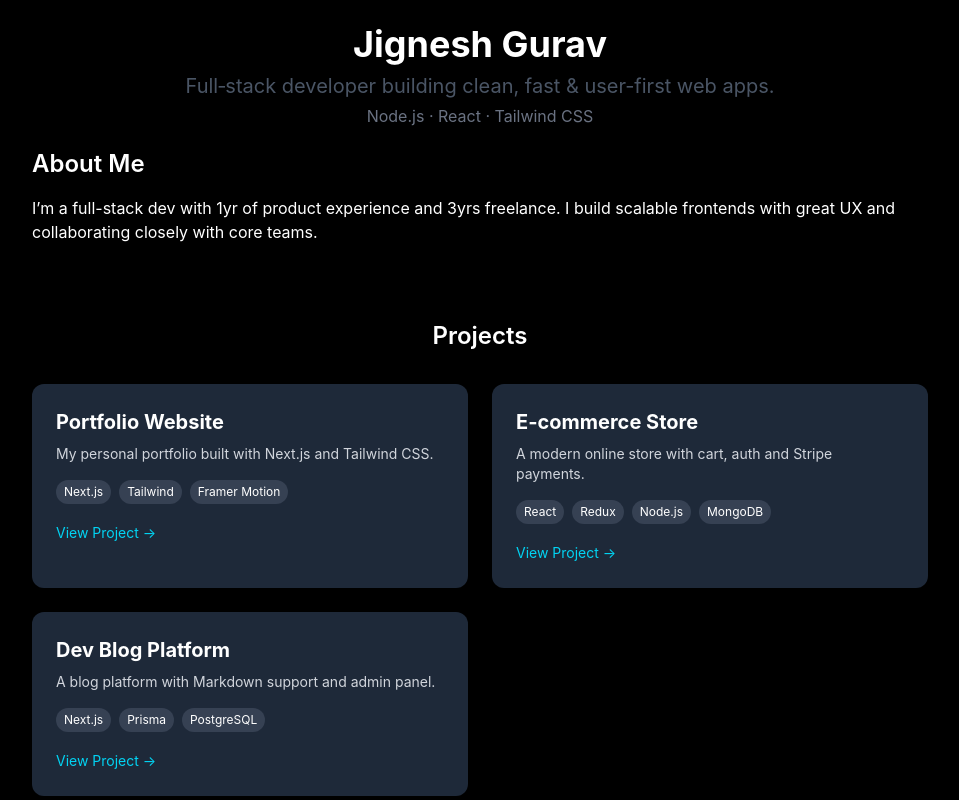
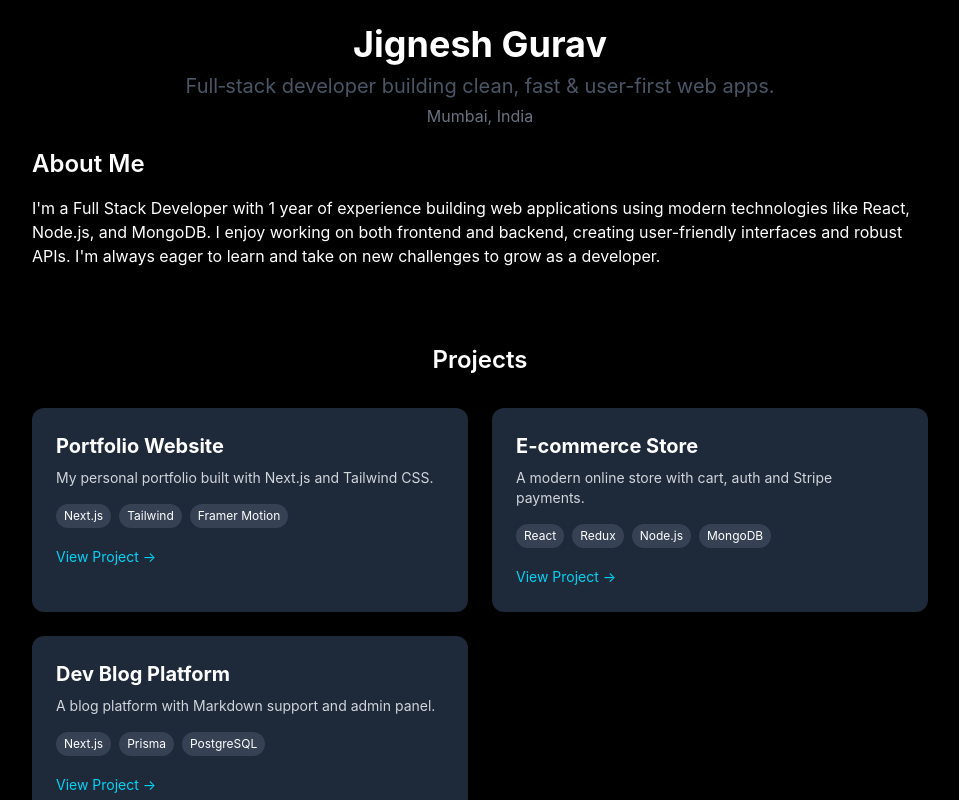
Before and after one commit to jignesh1001/portfolio, a React (Vite) app: page / in a window 1280 px wide. Shown: the top 800 px of the page, without its empty margins (160-1119 px from the left). Built offline with nearby package versions, Linux system fonts and the light colour scheme.

Commit message:
changes in about section

```diff
--- a/src/components/About.jsx
+++ b/src/components/About.jsx
@@ -11,9 +11,7 @@ export default function About() {
     >
       <h2 className="text-2xl font-semibold mb-4">About Me</h2>
       <p>
-        I’m a full-stack dev with 1yr of product experience and 3yrs freelance.
-        I build scalable frontends with great UX and collaborating closely with
-        core teams.
+       I'm a Full Stack Developer with 1 year of experience building web applications using modern technologies like React, Node.js, and MongoDB. I enjoy working on both frontend and backend, creating user-friendly interfaces and robust APIs. I'm always eager to learn and take on new challenges to grow as a developer.
       </p>
     </motion.section>
   );
--- a/src/components/Hero.jsx
+++ b/src/components/Hero.jsx
@@ -10,7 +10,7 @@ export default function Hero() {
       {/* <img src="/avatar.jpg" alt="Rohan" className="w-32 h-32 rounded-full mx-auto border border gray-200" /> */}
       <h1 className="mt-4 text-4xl font-bold">Jignesh Gurav</h1>
       <p className="mt-2 text-xl text-gray-600">Full‑stack developer building clean, fast & user-first web apps.</p>
-      <p className="mt-1 text-gray-500">Node.js · React · Tailwind CSS</p>
+      <p className="mt-1 text-gray-500">Mumbai, India</p>
     </motion.section>
   );
 }
```
